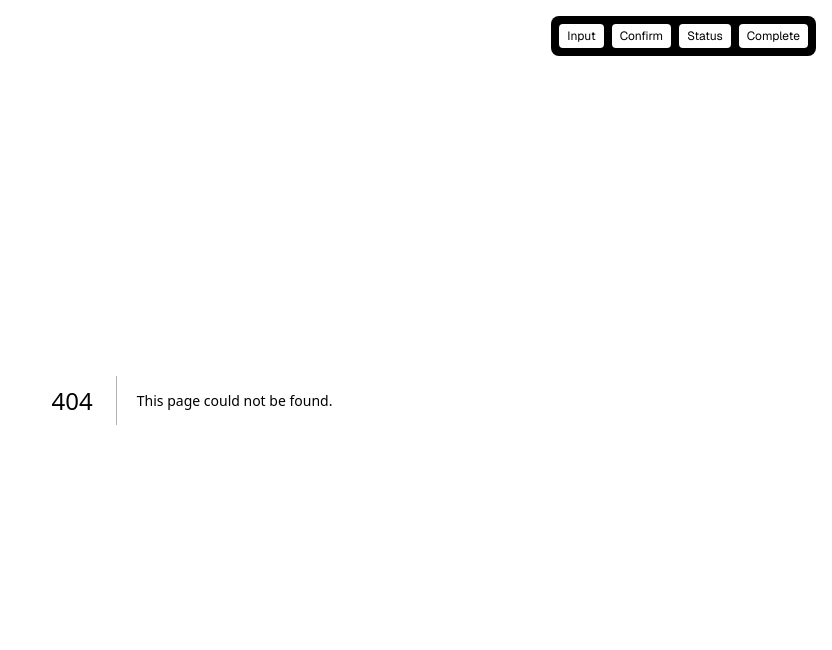
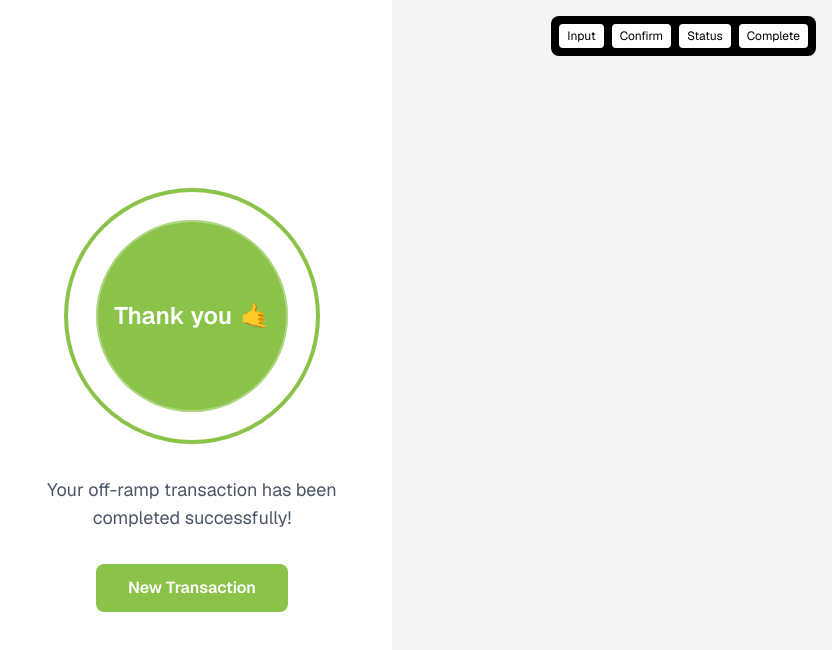
Before and after one commit to BrianSeong99/Vapor, a Next.js app in the folder frontend/: page /complete in a window 1280 px wide. Before the commit this address had no page. Shown: the top 650 px of the page, without its empty margins (448-1280 px from the left). Built offline with nearby package versions, Linux system fonts and the light colour scheme.

Commit message:
feat: adding sellers complete page ui

```diff
--- /dev/null
+++ b/frontend/src/app/complete/page.tsx
@@ -0,0 +1,50 @@
+'use client';
+
+import { useRouter } from 'next/navigation';
+
+export default function CompletePage() {
+  const router = useRouter();
+
+  const handleNewTransaction = () => {
+    router.push('/');
+  };
+
+  return (
+    <div className="mobile-container">
+      <div className="flex flex-col items-center justify-center min-h-screen p-6 bg-white">
+        {/* Success Circle */}
+        <div className="relative mb-8">
+          {/* Outer ring */}
+          <div className="w-64 h-64 rounded-full border-4 border-[#8BC34A] flex items-center justify-center">
+            {/* Inner circle */}
+            <div className="w-48 h-48 rounded-full bg-[#8BC34A] flex items-center justify-center">
+              {/* Thank you text */}
+              <div className="text-center">
+                <span className="text-white text-2xl font-semibold">Thank you</span>
+                <span className="text-white text-2xl ml-2">🤙</span>
+              </div>
+            </div>
+          </div>
+
+          {/* Subtle inner ring */}
+          <div className="absolute inset-8 rounded-full border-2 border-white opacity-30"></div>
+        </div>
+
+        {/* Optional: Add some celebration or completion message */}
+        <div className="text-center mb-8">
+          <p className="text-gray-600 text-lg">
+            Your off-ramp transaction has been completed successfully!
+          </p>
+        </div>
+
+        {/* Optional: New Transaction Button */}
+        <button
+          onClick={handleNewTransaction}
+          className="px-8 py-3 bg-[#8BC34A] hover:bg-[#689F38] text-white font-semibold rounded-lg transition-colors"
+        >
+          New Transaction
+        </button>
+      </div>
+    </div>
+  );
+}
```
Also changed, not shown: 1 other file (tests, documents, lock files or other folders).
